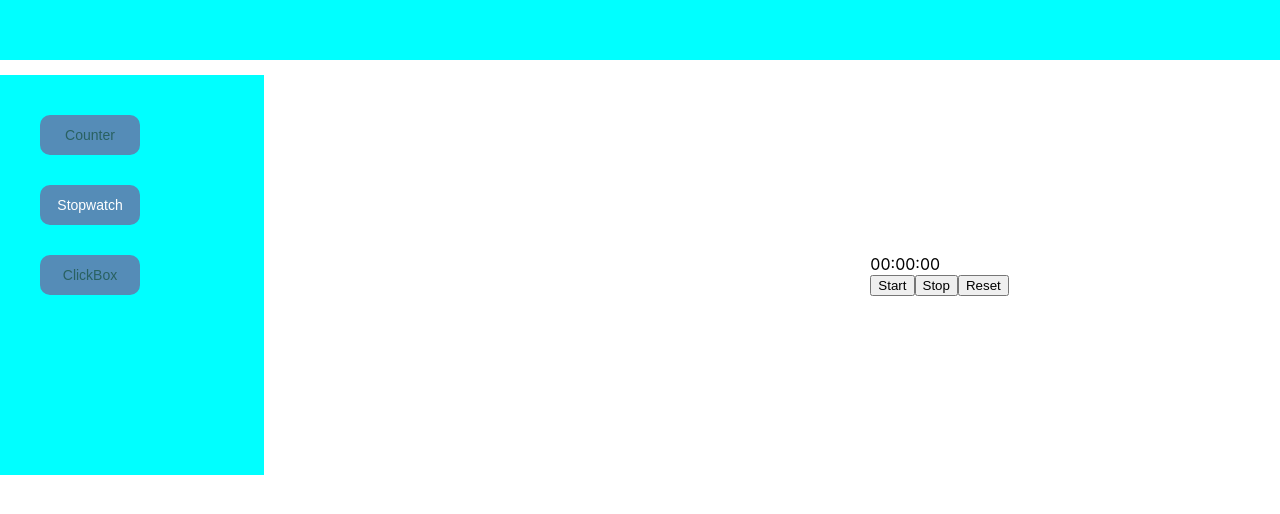
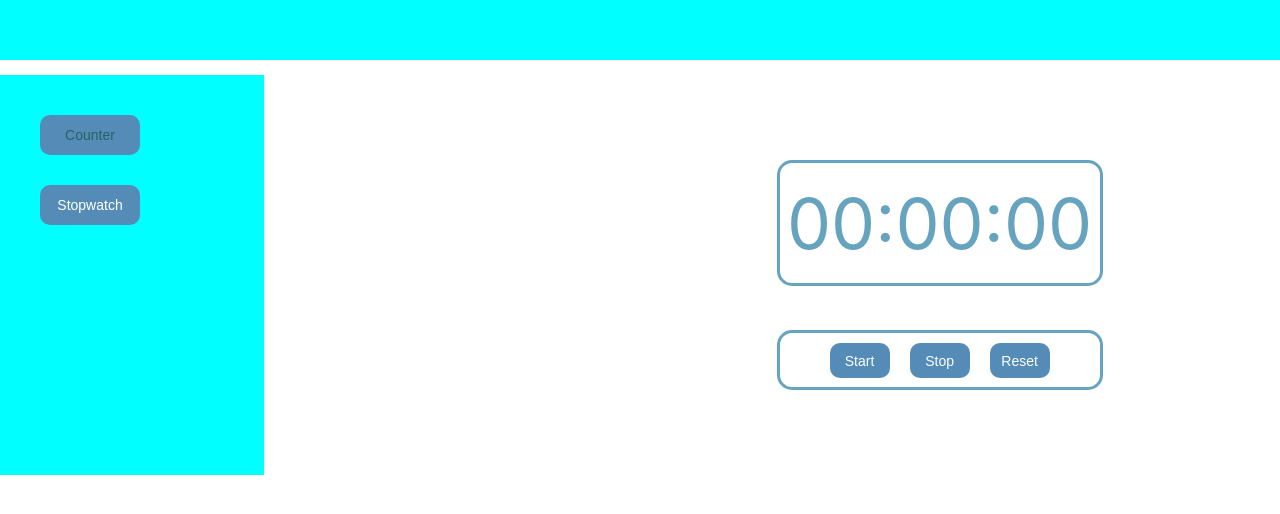
Before and after one commit to Taitanos/counter, a React (Create React App) app: page /stopwatch in a window 1280 px wide. Shown: the top 514 px of the page. Built offline with nearby package versions, Linux system fonts and the light colour scheme.

Commit message:
refactoring code, added gh-pages

```diff
--- a/src/App.tsx
+++ b/src/App.tsx
@@ -5,7 +5,6 @@ import Navbar from "./Navbar/Navbar";
 import {BrowserRouter, Route, Routes} from "react-router-dom";
 import Counter from "./Contents/Counter/Counter";
 import Stopwatch from "./Contents/Stopwatch/Stopwatch";
-import ClickBox from "./Contents/ClickBox/ClickBox";
 
 function App() {
     return (
@@ -17,7 +16,6 @@ function App() {
                     <Routes>
                         <Route path={'/counter'} element={<Counter/>}/>
                         <Route path={'/stopwatch'} element={<Stopwatch/>}/>
-                        <Route path={'/clickbox'} element={<ClickBox/>}/>
                     </Routes>
                 </div>
             </div>
--- a/src/Contents/ClickBox/ClickBox.module.css
+++ /dev/null
@@ -1,45 +0,0 @@
-.clickBox {
-    margin-top: 25px;
-    display: flex;
-    justify-content: center;
-    align-items: center;
-}
-
-.counter {
-    margin: 10px;
-    display: flex;
-    flex-direction: column;
-    justify-content: center;
-    align-items: center;
-    width: 250px;
-    height: 100px;
-    border: 1px solid black;
-}
-
-.input {
-   margin: 5px;
-}
-
-.buttons {
-    margin: 5px;
-}
-
-.button {
-    margin: 5px;
-}
-
-.scoreboard {
-    margin: 10px;
-    width: 250px;
-    height: 300px;
-    border: 1px solid black;
-}
-
-.field {
-    width: 500px;
-    height: 500px;
-    border: 3px solid black;
-    text-align: center;
-    font-size: 24px;
-
-}
--- a/src/Contents/ClickBox/ClickBox.tsx
+++ /dev/null
@@ -1,34 +0,0 @@
-import React, {useState} from 'react';
-import s from './ClickBox.module.css'
-
-function ClickBox() {
-
-    const [count, setCount] = useState(0);
-
-    let add = () => {
-        setCount(count + 1)
-    }
-
-    let reset = () => {
-        setCount(0)
-    }
-
-
-    return <div className={s.clickBox}>
-        <div>
-            <div className={s.counter}>
-                <input className={s.input} value={count}/>
-                <div className={s.buttons}>
-                    <button className={s.button}>Record</button>
-                    <button className={s.button} onClick={reset}>Reset</button>
-                </div>
-            </div>
-            <div className={s.scoreboard}>
-
-            </div>
-        </div>
-        <div className={s.field} onClick={add}>Click on me</div>
-    </div>
-}
-
-export default ClickBox;
--- a/src/Contents/Stopwatch/Stopwatch.module.css
+++ b/src/Contents/Stopwatch/Stopwatch.module.css
@@ -0,0 +1,51 @@
+.stopwatch {
+    display: grid;
+    grid-template-rows: 170px 90px;
+}
+
+.numbers {
+    display: flex;
+    justify-content: center;
+    align-items: center;
+    width: 300px;
+    height: 100px;
+    text-align: center;
+    font-size: 70px;
+    color: #65a3be;
+    padding: 10px;
+    border: 3px solid #65a3be;
+    border-radius: 15px;
+    margin: 15px;
+}
+
+.buttons {
+    display: flex;
+    justify-content: center;
+    border: 3px solid #65a3be;
+    border-radius: 15px;
+    margin: 15px;
+}
+
+.button {
+    box-sizing: border-box;
+    margin: 10px;
+    width: 60px;
+    height: 35px;
+    border: 1px solid transparent;
+    border-radius: 10px;
+    font-size: 14px;
+    color: #fff;
+    background-color: #558cb7;
+}
+.button:focus-visible {
+    box-shadow: 0 0 0 3px lightskyblue;
+}
+.button:hover {
+    border-color: transparent;
+    background-color: #4986a1;
+    color: #fff;
+}
+.button:active {
+    border-color: #6f9cbc !important;
+    background-color: #367089 !important;
+}
--- a/src/Contents/Stopwatch/Stopwatch.tsx
+++ b/src/Contents/Stopwatch/Stopwatch.tsx
@@ -11,10 +11,7 @@ function Stopwatch() {
             interval = window.setInterval(() => {
                 setTime((prevTime) => prevTime + 10);
             }, 10);
-        } else if (!running) {
-            clearInterval(interval);
-        }
-        return () => clearInterval(interval);
+        } return () => clearInterval(interval);
     }, [running]);
     return (
         <div className={s.stopwatch}>
@@ -24,9 +21,9 @@ function Stopwatch() {
                 <span>{("0" + ((time / 10) % 100)).slice(-2)}</span>
             </div>
             <div className={s.buttons}>
-                <button onClick={() => setRunning(true)}>Start</button>
-                <button onClick={() => setRunning(false)}>Stop</button>
-                <button onClick={() => setTime(0)}>Reset</button>
+                <button className={s.button} onClick={() => setRunning(true)}>Start</button>
+                <button className={s.button} onClick={() => setRunning(false)}>Stop</button>
+                <button className={s.button} onClick={() => setTime(0)}>Reset</button>
             </div>
         </div>
     );
--- a/src/Navbar/Navbar.tsx
+++ b/src/Navbar/Navbar.tsx
@@ -7,7 +7,7 @@ function Navbar() {
         <div className={s.navContent}>
             <button className={s.button}>
                 <div className={s.linkName}>
-                    <NavLink className={({isActive}) => isActive ? s.activeLink: s.item}to={'/counter'} >Counter</NavLink>
+                    <NavLink className={({isActive}) => isActive ? s.activeLink: s.item} to={'/counter'} >Counter</NavLink>
                 </div>
             </button>
             <button className={s.button}>
@@ -15,11 +15,6 @@ function Navbar() {
                     <NavLink className={({isActive}) => isActive ? s.activeLink: s.item} to={'/stopwatch'} >Stopwatch</NavLink>
                 </div>
             </button>
-            <button className={s.button}>
-                <div className={s.linkName}>
-                    <NavLink className={({isActive}) => isActive ? s.activeLink: s.item} to={'/clickbox'} >ClickBox</NavLink>
-                </div>
-            </button>
         </div>
     </div>
 }
```
Also changed, not shown: package.json (+7 -1 lines), 1 other file (tests, documents, lock files or other folders).
